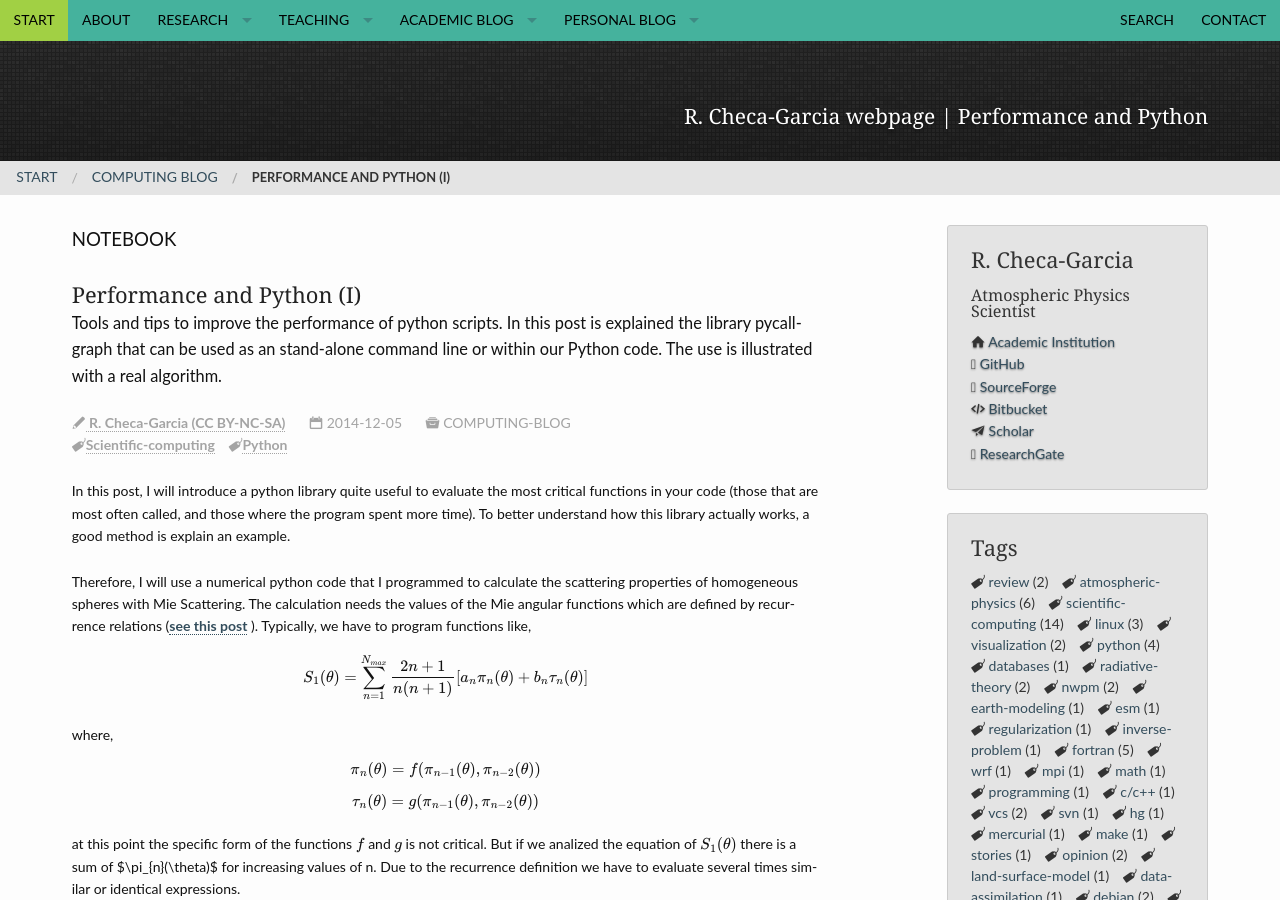
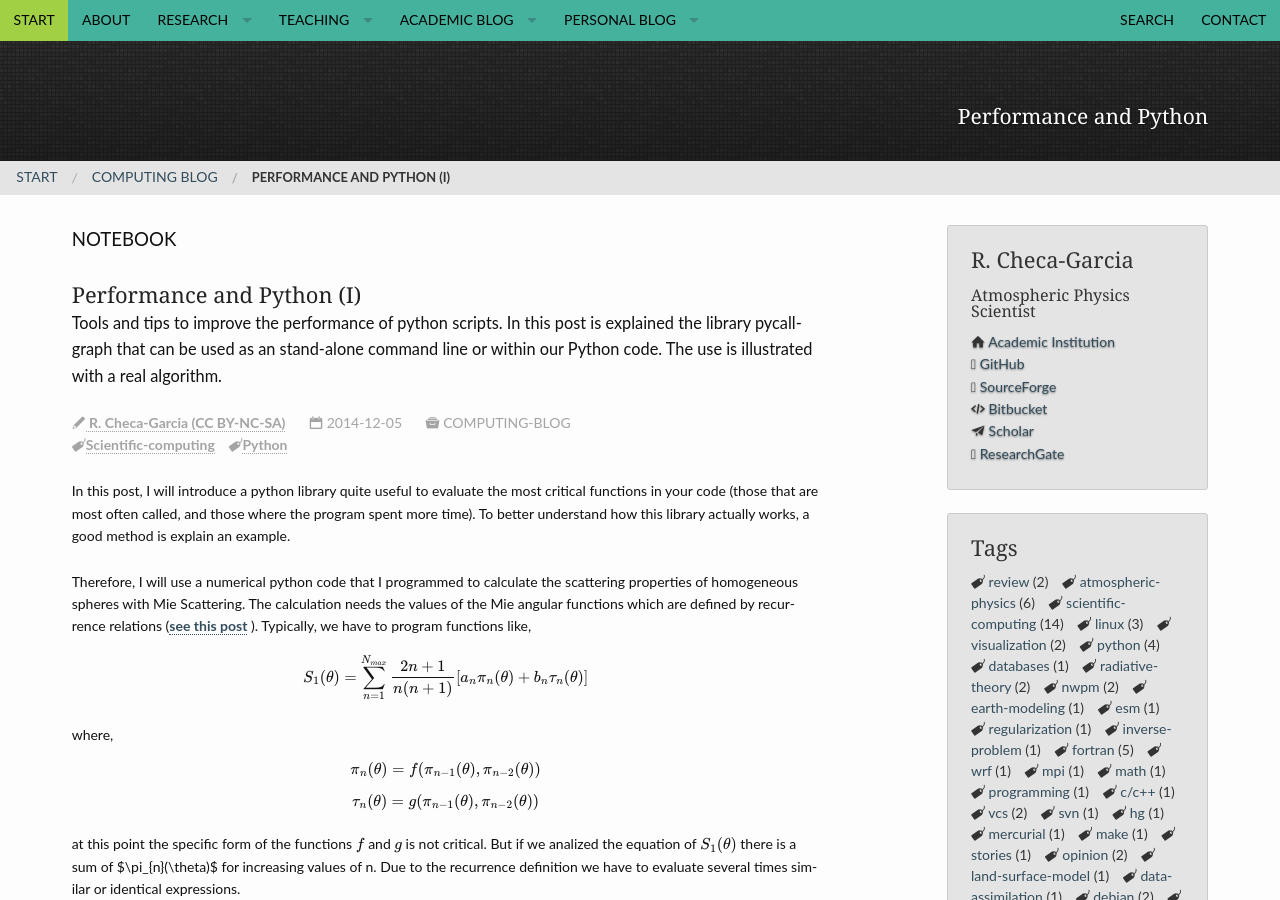
Before and after one commit to RCHG/rchg.github.io, a Jekyll site: the page built from _posts/2014-12-05-python-performance-1.md, in a window 1280 px wide and 900 px high. Built offline with Jekyll 4.4.1, drawn with Linux system fonts in a browser that asks for light colours; formulas are drawn with MathJax 3.

Commit message:
Update 2014-12-05-python-performance-1.md

```diff
--- a/_posts/2014-12-05-python-performance-1.md
+++ b/_posts/2014-12-05-python-performance-1.md
@@ -10,7 +10,7 @@ tags:
 categories:
     - computing-blog
 header:
-    title: R. Checa-Garcia webpage | Performance and Python
+    title: Performance and Python
     pattern: pattern_jquery-dark-grey-tile.png
 ---
 
```
